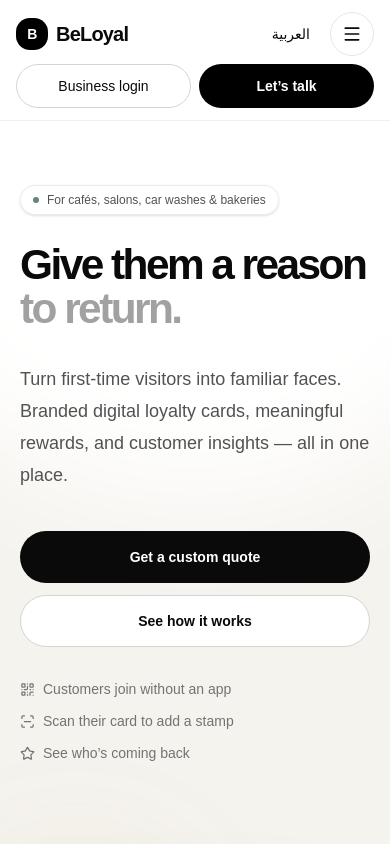
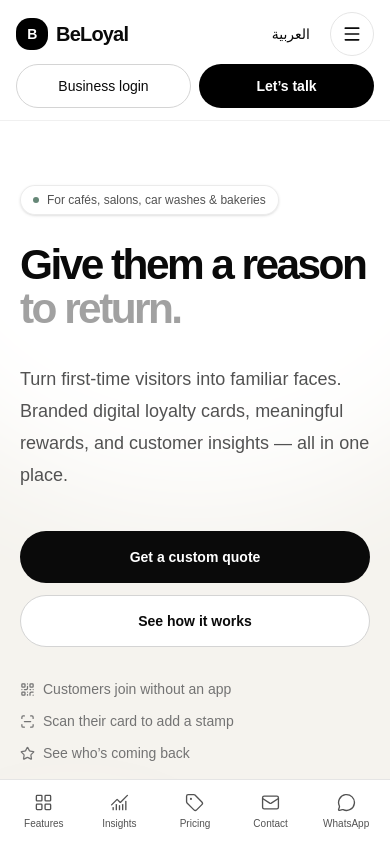
Before and after one commit to begadahmed23/beloyal-studio, a Next.js app: page / in a window 390 px wide. Shown: the top 844 px of the page. Built offline with nearby package versions, Linux system fonts and the light colour scheme.

Commit message:
Add mobile section shortcuts and compact landing spacing

```diff
--- a/app/globals.css
+++ b/app/globals.css
@@ -147,3 +147,12 @@
 @media (min-width: 640px) {
   .landing-page { --landing-header-height: 69px; }
 }
+
+/* Keep the landing content clear of mobile shortcuts and reduce long gaps. */
+@media (max-width: 639px) {
+  .landing-page { padding-bottom: calc(72px + env(safe-area-inset-bottom)); }
+  .landing-page section[id] { padding-top: 48px; padding-bottom: 48px; }
+  .landing-page #features article { min-height: 0; padding: 24px; }
+  .landing-page #features article > div:last-child { margin-top: 24px; }
+  .landing-page #how-it-works article { padding-top: 24px; padding-bottom: 24px; }
+}
--- a/components/landing/LandingPage.tsx
+++ b/components/landing/LandingPage.tsx
@@ -2,6 +2,7 @@
 
 import { useEffect, useRef, useState, type MouseEvent } from "react";
 import Navbar from "./Navbar";
+import MobileNavigation from "./MobileNavigation";
 import Hero from "./Hero";
 import Features from "./Features";
 import HowItWorks from "./HowItWorks";
@@ -56,6 +57,7 @@ export default function LandingPage() {
     <main ref={pageRef} onClick={navigateToSection} lang={arabic ? "ar" : "en"} dir={arabic ? "rtl" : "ltr"} style={{ colorScheme: "light", fontFamily: arabic ? 'Tahoma, Arial, sans-serif' : 'Arial, Helvetica, sans-serif' }} className="landing-page min-h-screen bg-white text-neutral-950">
       <Navbar arabic={arabic} onLanguageChange={changeLanguage} />
       {arabic ? <ArabicLanding /> : <><Hero /><Features /><HowItWorks /><Insights /><Pricing /><FAQ /><Contact /><Footer /></>}
+      <MobileNavigation arabic={arabic} />
     </main>
   );
 }
--- /dev/null
+++ b/components/landing/MobileNavigation.tsx
@@ -0,0 +1,41 @@
+"use client";
+
+import { useEffect, useState } from "react";
+import { LayoutGrid, ChartNoAxesCombined, Tag, Mail, MessageCircle } from "lucide-react";
+
+export default function MobileNavigation({ arabic = false }: { arabic?: boolean }) {
+  const [active, setActive] = useState("");
+  useEffect(() => {
+    let frame = 0;
+    const update = () => {
+      const header = document.querySelector(".landing-page > header");
+      const threshold = (header?.getBoundingClientRect().height ?? 120) + 64;
+      let current = "";
+      for (const section of document.querySelectorAll<HTMLElement>(".landing-page section[id]")) {
+        if (section.getBoundingClientRect().top <= threshold) current = section.id;
+      }
+      setActive(current);
+      frame = 0;
+    };
+    const schedule = () => { if (!frame) frame = requestAnimationFrame(update); };
+    update();
+    window.addEventListener("scroll", schedule, { passive: true });
+    window.addEventListener("resize", schedule);
+    return () => { cancelAnimationFrame(frame); window.removeEventListener("scroll", schedule); window.removeEventListener("resize", schedule); };
+  }, [arabic]);
+  const message = arabic ? "أهلًا BeLoyal! حابب أعرف أكتر عن برنامج الولاء لمشروعي." : "Hi BeLoyal! I'd like to know more about a loyalty program for my business.";
+  const items = [
+    { label: arabic ? "المميزات" : "Features", href: "#features", icon: LayoutGrid },
+    { label: arabic ? "البيانات" : "Insights", href: "#insights", icon: ChartNoAxesCombined },
+    { label: arabic ? "الأسعار" : "Pricing", href: "#pricing", icon: Tag },
+    { label: arabic ? "تواصل" : "Contact", href: "#contact", icon: Mail },
+    { label: arabic ? "واتساب" : "WhatsApp", href: `https://wa.me/201222134872?text=${encodeURIComponent(message)}`, icon: MessageCircle },
+  ];
+  return <nav aria-label={arabic ? "اختصارات الصفحة" : "Page shortcuts"} className="fixed inset-x-0 bottom-0 z-50 border-t border-neutral-200 bg-white pb-[env(safe-area-inset-bottom)] text-neutral-950 sm:hidden">
+    <div className="mx-auto grid max-w-lg grid-cols-5 gap-1 px-2 py-2">{items.map(({label,href,icon:Icon}) => {
+      const external = href.startsWith("https:");
+      const selected = href === `#${active}`;
+      return <a key={href} href={href} target={external ? "_blank" : undefined} rel={external ? "noopener noreferrer" : undefined} aria-current={selected ? "location" : undefined} aria-label={external ? `${label}${arabic ? " (صفحة جديدة)" : " (opens in a new tab)"}` : undefined} className={`flex min-h-12 min-w-0 flex-col items-center justify-center gap-1 rounded-xl px-1 text-[10px] font-medium transition-colors ${selected ? "bg-neutral-950 text-white" : "text-neutral-600 hover:bg-neutral-100"}`}><Icon aria-hidden="true" size={19} strokeWidth={1.7}/><span>{label}</span></a>;
+    })}</div>
+  </nav>;
+}
```
